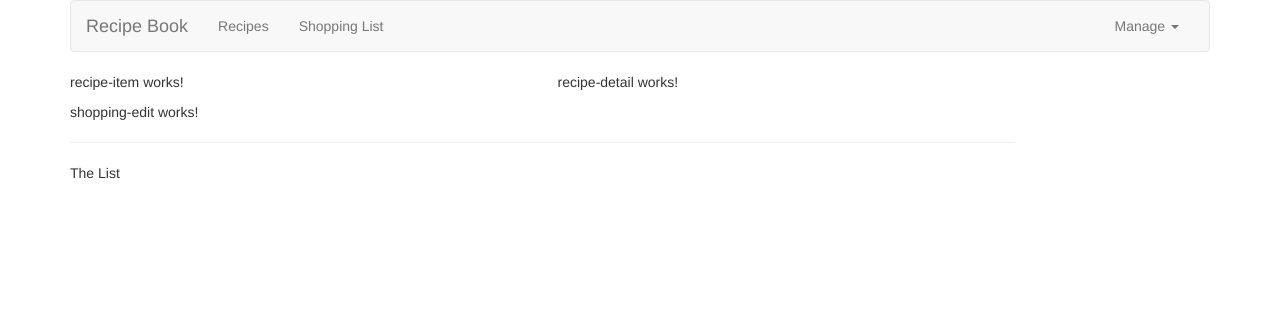
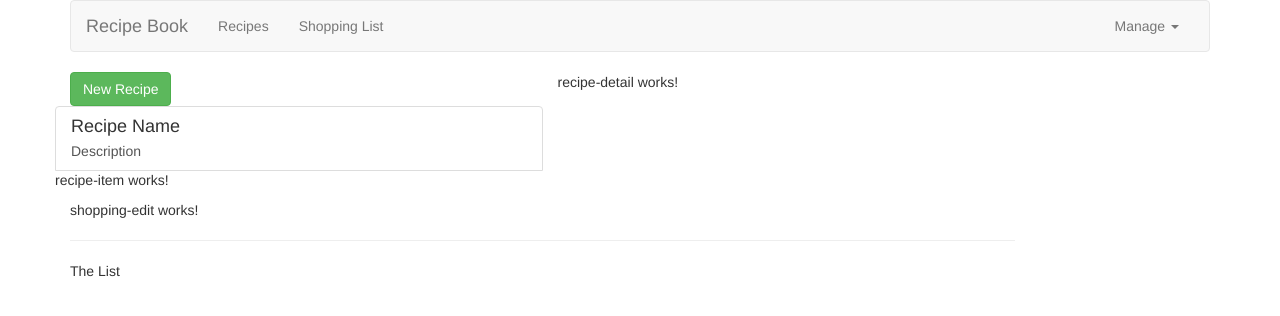
Before and after one commit to thelensguy/Angular-Recipe-Book, an Angular app: page / in a window 1280 px wide. Shown: the top 316 px of the page. Built offline with nearby package versions, Linux system fonts and the light colour scheme.

Commit message:
added template to recipe item

```diff
--- a/src/app/recipe-book/recipe-list/recipe-list.component.html
+++ b/src/app/recipe-book/recipe-list/recipe-list.component.html
@@ -1 +1,19 @@
-<app-recipe-item></app-recipe-item>
+<div class="row">
+  <div class="col-xs-12">
+    <button class="btn btn-success">New Recipe</button>
+  </div>
+  <div class="row">
+    <div class="col-xs-12">
+      <a href="#" class="list-group-item clearfix">
+        <div class="pull-left">
+          <h4 class="list-group-item-heading">Recipe Name</h4>
+          <p class="list-group-item-text">Description</p>
+        </div>
+        <span class="pull-right">
+          <img src="" alt="" class="img-responsive" style="max-height: 50px">
+        </span>
+      </a>
+      <app-recipe-item></app-recipe-item>
+    </div>
+  </div>
+</div>
--- a/src/app/recipe-book/recipe-list/recipe-list.component.ts
+++ b/src/app/recipe-book/recipe-list/recipe-list.component.ts
@@ -1,4 +1,5 @@
 import { Component, OnInit } from '@angular/core';
+import { RecipeBook } from '../recipe-book.model';
 
 @Component({
   selector: 'app-recipe-list',
@@ -6,7 +7,9 @@ import { Component, OnInit } from '@angular/core';
   styleUrls: ['./recipe-list.component.css']
 })
 export class RecipeListComponent implements OnInit {
-  recipes = [];
+  recipes: RecipeBook[] = [
+    new RecipeBook('A test recipe', 'This is simply a test', 'https://images.unsplash.com/photo-1498837167922-ddd27525d352?ixlib=rb-1.2.1&w=1000&q=80')
+  ];
 
   constructor() { }
 
```
